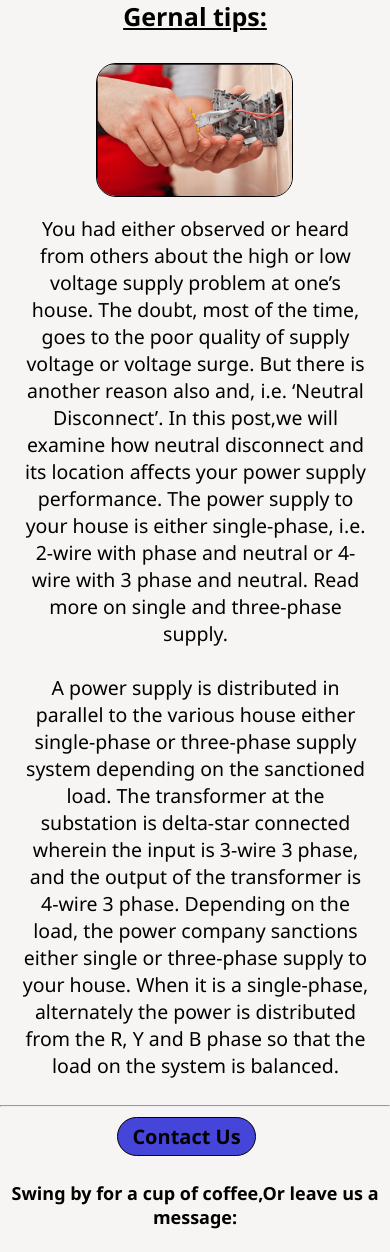
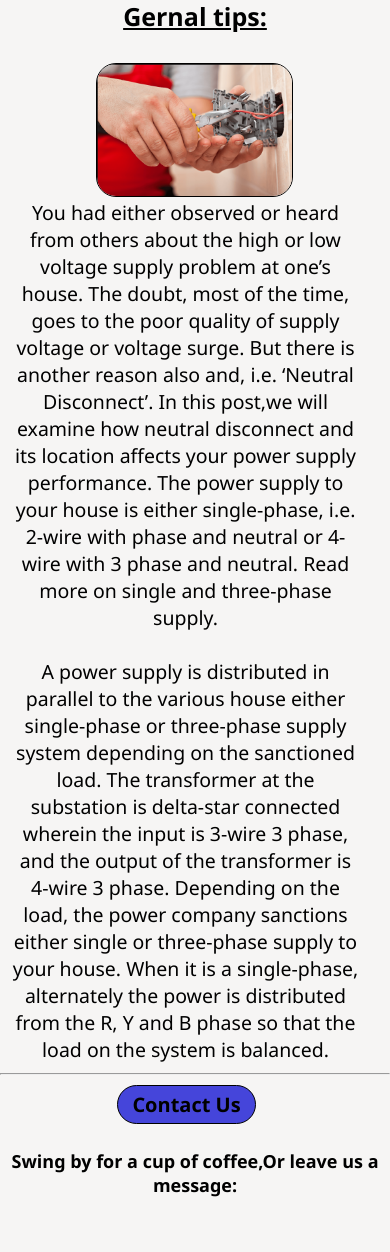
Before and after one commit to 9926830418/Electric-billing-system, a PHP site: page / in a window 390 px wide. Shown: the part 1109-2361 px from the top of the page. Run offline with PHP 8.4, Linux system fonts and the light colour scheme; some libraries are stand-ins or nearby versions.

Commit message:
Update style.css

```diff
--- a/style.css
+++ b/style.css
@@ -453,16 +453,15 @@ label #butn, label #cancel{
     padding-left: 100px;
   }
   #int{
-	  width:80%;
+	  width:50%;
 	}
   #intro{
 	  width:90%;
             display:block;
            margin-top: 40%;
-	  margin-left:20px;
-	  margin-right:20px;
           text-align:center;
           font-size: 5vw;
-	  padding-left:0px;
+	  padding-left:10px;
+	  padding:10px 10px 10px ;
   }
 }
```
